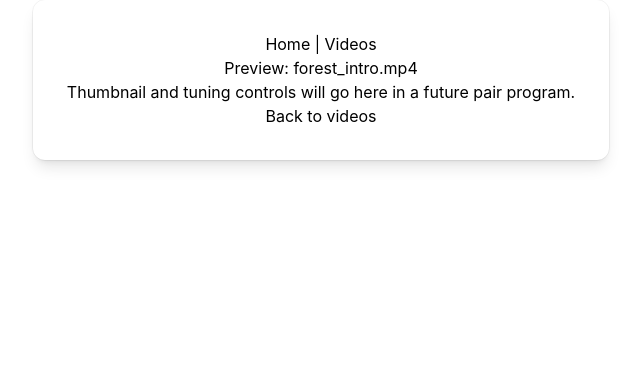
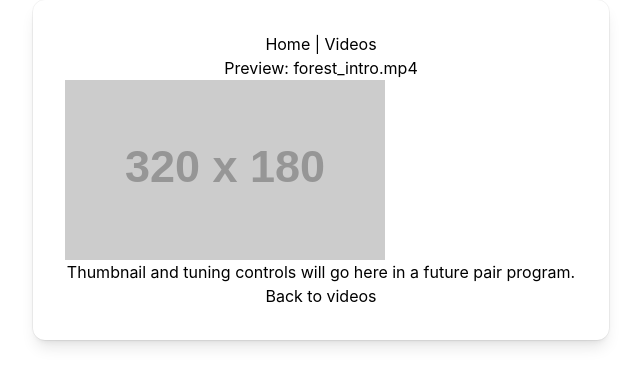
Before and after one commit to jmakho01/salamander-project, a React (Vite) app: page /preview/forest_intro.mp4 in a window 1280 px wide. Shown: the top 386 px of the page, without its empty margins (319-960 px from the left). Built offline with nearby package versions, Linux system fonts and the light colour scheme.

Commit message:
Added thumbnail viewer for video preview page

```diff
--- a/src/mockApi.js
+++ b/src/mockApi.js
@@ -12,12 +12,12 @@ const videos = [
 const thumbnails = {
   // Map filename -> URL of an image to use as its thumbnail.
   // For now, use any salamander image you have or a placeholder service.
-  "salamander1.mp4": "https://placehold.co/320x180?text=salamander1",
+  "salamander1.mp4": "/salamander1.jpg",
   "salamander2.mov": "https://placehold.co/320x180?text=salamander2",
   "forest_intro.mp4": "https://placehold.co/320x180?text=forest_intro",
   "tank_view_long.mp4": "https://placehold.co/320x180?text=tank_view_long",
-  "salamander3.mp4": "ttps://placehold.co/320x180?text=salamander3",
-  "sal4.mov": "ttps://placehold.co/320x180?text=sal4"
+  "salamander3.mp4": "https://placehold.co/320x180?text=salamander3",
+  "sal4.mov": "https://placehold.co/320x180?text=sal4"
 };
 
 // Tiny helper that adds a fake delay so loading states are visible
--- a/src/pages/Preview.jsx
+++ b/src/pages/Preview.jsx
@@ -1,11 +1,48 @@
+import { useEffect, useState } from 'react';
 import { Link, useParams } from 'react-router-dom';
+import { getThumbnail } from '../mockApi.js';
 
 export default function Preview() {
   const { filename } = useParams();
 
+  const [thumbnailUrl, setThumbnailUrl] = useState(null);
+  const [loading, setLoading] = useState(true);
+  const [error, setError] = useState(null);
+
+  useEffect(() => {
+    async function loadThumbnail() {
+      try {
+        setLoading(true);
+        setError(null);
+
+        const url = await getThumbnail(filename);
+
+        setThumbnailUrl(url);
+      } catch (err) {
+        setError(err.message);
+      } finally {
+        setLoading(false);
+      }
+    }
+
+    loadThumbnail();
+  }, [filename]);
+
   return (
     <div>
       <h1>Preview: {filename}</h1>
+
+      {loading && <p>Loading thumbnail...</p>}
+      {error && (<p style={{ color: 'red' }}>Error: {error}</p>)}
+
+      {!loading && !error && (
+        <img
+          src={thumbnailUrl}
+          alt={`Thumbnail for ${filename}`}
+          style={{ maxWidth: '100%', height: 'auto' }}
+        />
+      )}
+
       <p>Thumbnail and tuning controls will go here in a future pair program.</p>
       <Link to="/videos" className="text-black-200 hover:text-sky-700">Back to videos</Link>
     </div>
```
Also changed, not shown: public/salamander1.jpg (added).
